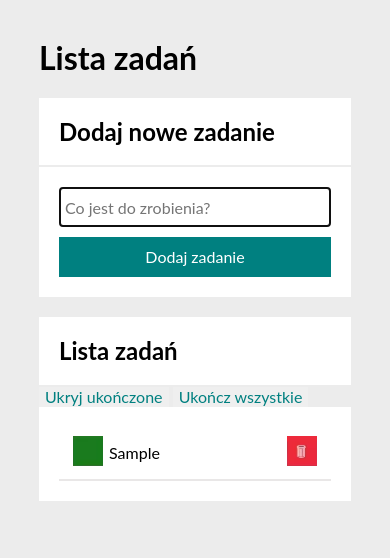
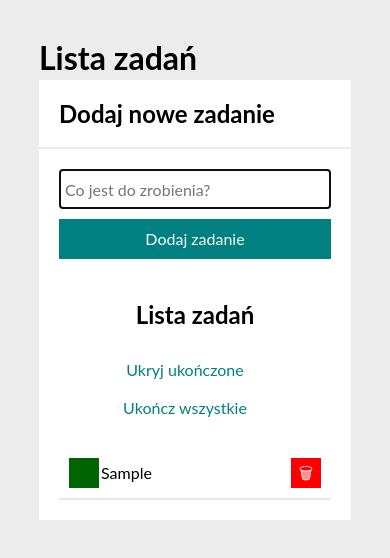
Before and after one commit to WojciechLuczak/taskList, a plain HTML site: page index.html in a window 390 px wide. Both pictures are taken after typing "Sample" into the empty fields and a click on the button "Dodaj zadanie". Drawn offline with nearby package versions, Linux system fonts and the light colour scheme; a web font is replaced by a local one.

Commit message:
Add files via upload

```diff
--- a/css/style.css
+++ b/css/style.css
@@ -41,6 +41,7 @@ body {
     padding: 20px;
     margin-bottom: 2px;
     background-color: white;
+    margin-top: 2px;
 }
 
 .section__form {
@@ -121,10 +122,29 @@ body {
 
     .section__button {
         max-width: 100%;
+        transition: background-color 0.3s, transform 0.3s;
     }
 
     .container {
         margin: 10%;
+    }
+
+    .section__titleAndToggleButtons {
+        flex-direction: column;
+    }
+    .js-buttonsTaskList {
+        display:flex;
+        flex-direction: column;
+        margin-right: 1px;
+    }
+    .section__toggleTasksDone {
+        padding: 10px;
+        margin: 0;
+    }
+
+    .section__allDoneButton {
+        padding: 10px;
+        margin: 0;
     }
 }
 
@@ -144,13 +164,95 @@ body {
 }
 
 .section__toggleTasksDone {
-background-color: none;
+background-color: white;
 border: none;
 color: teal;
+transition: 1s;
+}
+
+.section__toggleTasksDone:hover {
+    color: rgb(0, 193, 193);
 }
 
 .section__allDoneButton {
-    background-color: none;
+    background-color: white;
     border: none;
     color: teal;
+    transition: 1s;
 }
+
+.section__allDoneButton:hover {
+    color: rgb(0, 193, 193);
+}
+
+.section__hiddenItem {
+    display: none;
+  }
+
+  .section__titleAndToggleButtons {
+    background-color: white;
+
+    display: flex;
+    justify-content: space-between;
+    align-items: center;
+
+  }
+
+  .section__toggleButtons {
+    background-color: white;
+    padding: 20px;
+    margin-bottom: 2px;
+    margin-right: 10px;
+    background-color: white;
+  }
+
+  .js-buttonsTaskList {
+    margin-right: 20px;
+  }
+
+  .section__done {
+    background-color: darkgreen;
+    color: white;
+    margin:2px;
+    width: 30px;
+    height: 30px;
+    transition: 1s;
+  }
+
+  .section__remove {
+    background-color: red;
+    color: white;
+    margin:2px;
+    width: 30px;
+    height: 30px;
+    transition: 1s;
+  }
+
+  .section__lineThrough{
+    text-decoration: line-through;
+  }
+
+  .section__done:hover {
+    background-color: rgb(0, 182, 0);
+  }
+
+  .section__remove:hover {
+    background-color: rgb(255, 108, 108);
+  }
+
+  button:disabled {
+    color: gray;
+    cursor: not-allowed;
+
+}
+button:disabled:hover {
+    color: gray;
+    cursor: not-allowed;
+
+}
+
+.section__button:hover {
+    transform: scale(1.05);
+    background-color: rgb(17, 174, 174);
+    transition-timing-function: cubic-bezier(0.075, 0.82, 0.165, 1);
+}
--- a/index.html
+++ b/index.html
@@ -34,8 +34,11 @@
         </div>
 
         <div class="section">
-            <h2 class="section__title">Lista zadań</h2>
-            <div class="js-buttonsTaskList"></div>
+            <div class="section__titleAndToggleButtons">
+                <h2 class="section__title">Lista zadań</h2>
+                <div class="js-buttonsTaskList"></div>
+            </div>
+
             <ul class="js-tasks section__list"></ul>
         </div>
 
--- a/js/script.js
+++ b/js/script.js
@@ -1,14 +1,12 @@
 {
-   //jesli lista zadan jest pusta - przyciski nie pokazuja sie
-   //jesli wszystkie zadania sa ukonczone - przycisk do ukonczenia wszystkich jest wyłączony
     let tasks = [];
     let hideDoneTasks = false;
+    let allAreDone = false;
 
     const toggleHidingDoneTasks = () => {
         hideDoneTasks = !hideDoneTasks;
         render();
     };
-    // funkcja do przełączania powyższego bool z false na true i odwrotnie      TO DO!!
 
     const focus = () => {
         const submitButton = document.querySelector(".section__button");
@@ -23,25 +21,33 @@
             ...tasks,
             {content: newTaskContent }
         ];
-
         render();
     }
     const removeTask = (taskIndex) => {
-        //tasks.splice(taskIndex, 1);
+
         const newTasks = [...tasks.slice(0, taskIndex), ...tasks.slice(taskIndex + 1)];
         tasks = newTasks;
-
         render();
     }
     const toggleTaskDone = (taskIndex) => {
-       // tasks = tasks.map     TO DO
+
        const newTasks = tasks.map((task, index) =>
         index === taskIndex ? { ...task, done: !task.done } : task
         );
         tasks = newTasks;
+        render();
+    }
 
-        //tasks[taskIndex].done = !tasks[taskIndex].done;
-        render();
+    const checkIfAllAreDone = () => {
+        if (tasks.length > 0) {
+            const allTasksAreDone = tasks.every(task => task.done === true);
+            if (allTasksAreDone) {
+                return false;
+            } else {
+                return true;
+            }
+        }
+        return false;
     }
 
     const toggleAllTasksDone = () => {
@@ -54,33 +60,6 @@
         render();
     };
 
-
-    const hideAllTasksDone = () => {
-        console.log("ukrywam zrobione");
-
-        let htmlString = "";
-        for (const task of tasks) {
-            if(task.done===false){
-                htmlString += `
-            <li class="section__taskRow js-itemHidden" ${task.done ? " style=\"text-decoration: line-through\"" : ""} >
-
-                    <button class="js-done section__done">
-                        <img class="section__iconCheck" src="${task.done ? 'img/checked.png' : 'img/unchecked.png'}" alt="Done Icon">
-                    </button>
-                    <span class="section__individualTask"> ${task.content} </span>
-                    <button class="js-remove section__remove">
-                        <img class="section__iconRemove" src="img/remove.png" alt="Remove Icon">
-                    </button>
-            </li>
-            `;
-            }
-
-        }
-        document.querySelector(".js-tasks").innerHTML = htmlString;
-        toggleHidingDoneTasks;
-        bindEvents();
-
-    };
 
     const bindEvents = () => {
         const removeButtons = document.querySelectorAll(".js-remove");
@@ -96,20 +75,18 @@
             })
         })
     }
-//              W li dodalem klase js-itemHidden do ukrywania przyciskow w CSS przez .js-itemHidden {display: none};
-//              wyłączonemu przyciskowi dodajemy atrybut disabled, a nie jakies ukrywajace klasy - w funkcji renderującej przyciski
     const renderTasks = () => {
         let htmlString = "";
         for (const task of tasks) {
             htmlString += `
-            <li class="section__taskRow js-itemHidden" ${task.done ? " style=\"text-decoration: line-through\"" : ""} >
+            <li class="${hideDoneTasks===true&&task.done ? "section__hiddenItem " : ""}section__taskRow ">
 
                     <button class="js-done section__done">
-                        <img class="section__iconCheck" src="${task.done ? 'img/checked.png' : 'img/unchecked.png'}" alt="Done Icon">
+                    ${task.done ? "✔" : ""}
                     </button>
-                    <span class="section__individualTask"> ${task.content} </span>
+                    <span class="section__individualTask ${task.done ? " section__lineThrough" : ""} "> ${task.content} </span>
                     <button class="js-remove section__remove">
-                        <img class="section__iconRemove" src="img/remove.png" alt="Remove Icon">
+                    🗑
                     </button>
             </li>
             `;
@@ -123,15 +100,19 @@
 
         if (tasks.length > 0) {
             const htmlString = `
-            <button class="section__toggleTasksDone">${hideDoneTasks ? 'Pokaż ukończone' : 'Ukryj ukończone'}</button>
-            <button class="section__allDoneButton">Ukończ wszystkie</button>
+
+            <button class="section__toggleTasksDone ">${hideDoneTasks ? 'Pokaż ukończone' : 'Ukryj ukończone'}</button>
+            <button class="section__allDoneButton" ${checkIfAllAreDone() ? '' : 'disabled'}>Ukończ wszystkie</button>
             `;
             buttonsTaskList.innerHTML = htmlString;
             bindButtonsEvents();
-        } else {
-        buttonsTaskList.innerHTML = ''; // Clear the buttons if no tasks
+        }
+
+        else {
+        buttonsTaskList.innerHTML = '';
         }
     };
+
 
     const bindButtonsEvents = () => {
         const allDoneButton = document.querySelector(".section__allDoneButton");
@@ -141,7 +122,7 @@
 
         const hideAllDone = document.querySelector(".section__toggleTasksDone");
         hideAllDone.addEventListener("click", () => {
-            hideAllTasksDone();
+            toggleHidingDoneTasks();
         });
 
     };
@@ -149,7 +130,7 @@
     const render = () => {
         renderTasks();
         renderButtons();
-
+        console.log(checkIfAllAreDone());
         //bindRemoveEvents();
         //bindToggleEvents();
         //bindButtonsEvents();
```
